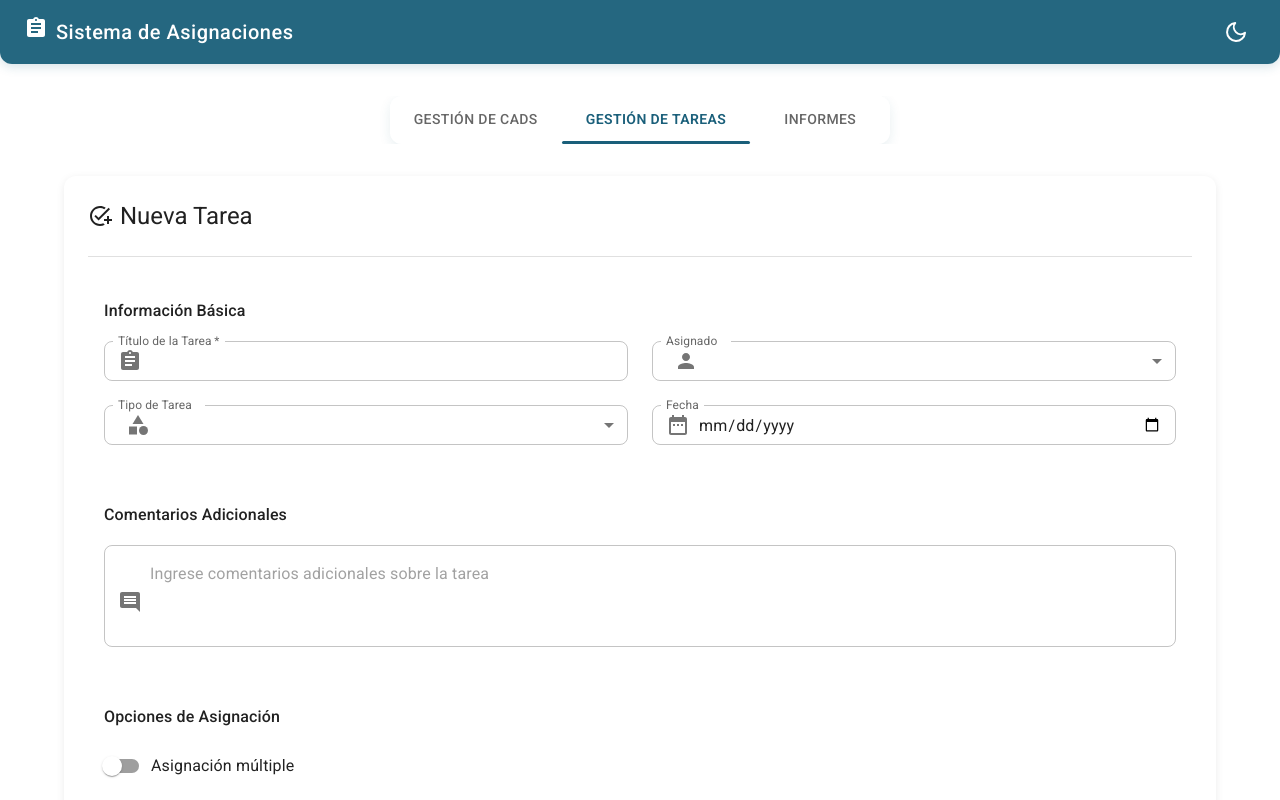
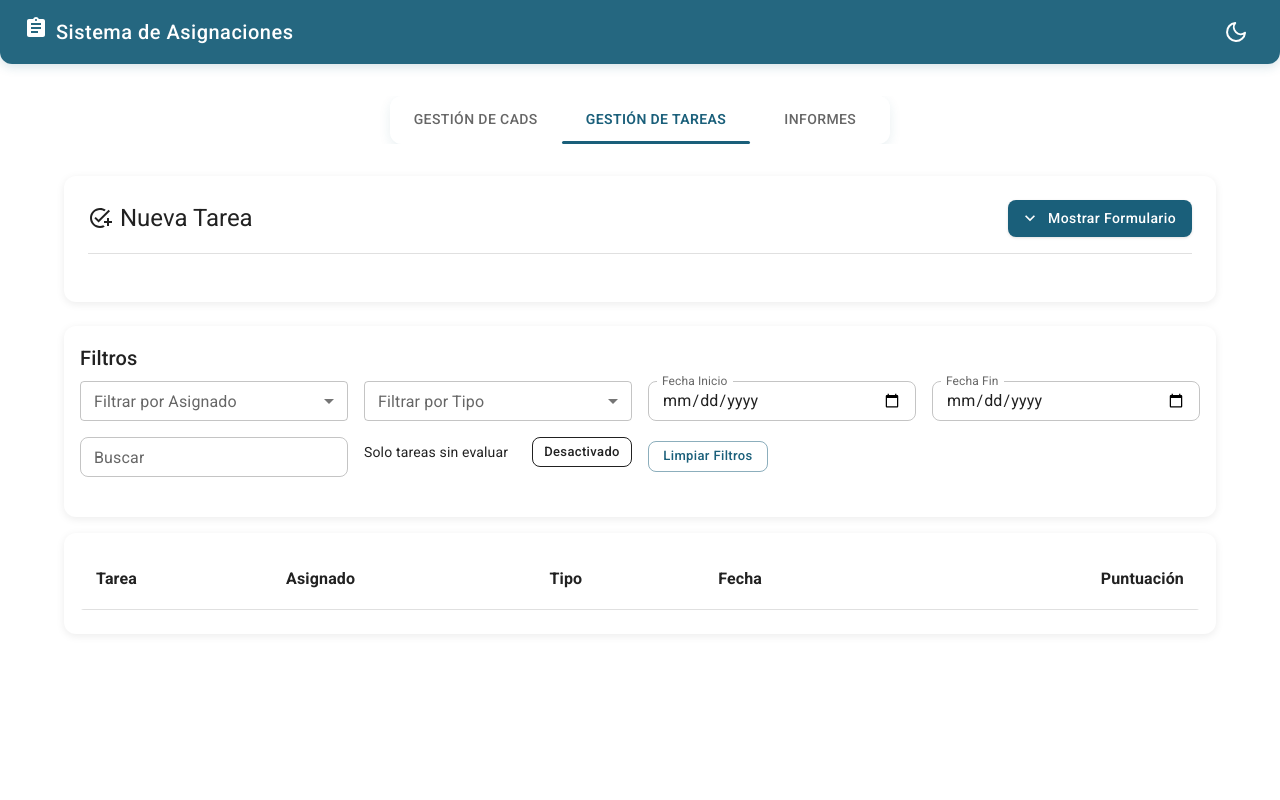
Before and after one commit to abrahamhobando/Incentivo, a React (Vite) app: page / in a window 1280 px wide. Both pictures are taken after a click on the tab "GESTIÓN DE TAREAS". Shown: the top 800 px of the page. Built offline with nearby package versions, Linux system fonts and the light colour scheme; what @react-pdf/renderer would draw is missing.

Commit message:
Update TaskForm.jsx

```diff
--- a/src/components/TaskForm.jsx
+++ b/src/components/TaskForm.jsx
@@ -22,6 +22,8 @@ import {
   Checkbox,
   OutlinedInput,
   ListItemText,
+  Collapse,
+  Fade,
 } from '@mui/material';
 import AssignmentIcon from '@mui/icons-material/Assignment';
 import InfoOutlinedIcon from '@mui/icons-material/InfoOutlined';
@@ -30,6 +32,8 @@ import PersonIcon from '@mui/icons-material/Person';
 import CategoryIcon from '@mui/icons-material/Category';
 import DateRangeIcon from '@mui/icons-material/DateRange';
 import CommentIcon from '@mui/icons-material/Comment';
+import KeyboardArrowDownIcon from '@mui/icons-material/KeyboardArrowDown';
+import KeyboardArrowUpIcon from '@mui/icons-material/KeyboardArrowUp';
 import { getEmployees, addTask } from '../utils/storage';
 import { ColorModeContext } from '../main';
 import { useTheme } from '@mui/material/styles';
@@ -37,6 +41,7 @@ import { useTheme } from '@mui/material/styles';
 const TaskForm = ({ employees, onTaskAdded }) => {
   const theme = useTheme();
   const { mode } = useContext(ColorModeContext);
+  const [formVisible, setFormVisible] = useState(false);
   const [multipleAssignment, setMultipleAssignment] = useState(false);
   const [selectedEmployees, setSelectedEmployees] = useState([]);
   const [taskData, setTaskData] = useState({
@@ -184,15 +189,40 @@ const TaskForm = ({ employees, onTaskAdded }) => {
     if (onTaskAdded) onTaskAdded();
   };
 
+  const toggleFormVisibility = () => {
+    setFormVisible(prev => !prev);
+  };
+
   return (
     <Card elevation={3} sx={{ borderRadius: '12px', overflow: 'visible' }}>
       <CardContent sx={{ p: 3 }}>
-        <Typography variant="h5" component="h2" gutterBottom sx={{ display: 'flex', alignItems: 'center', mb: 3 }}>
-          <AddTaskIcon sx={{ mr: 1 }} /> Nueva Tarea
-        </Typography>
+        <Box sx={{ display: 'flex', justifyContent: 'space-between', alignItems: 'center', mb: 2 }}>
+          <Typography variant="h5" component="h2" gutterBottom sx={{ display: 'flex', alignItems: 'center', mb: 0 }}>
+            <AddTaskIcon sx={{ mr: 1 }} /> Nueva Tarea
+          </Typography>
+          <Button
+            variant="contained"
+            color="primary"
+            onClick={toggleFormVisibility}
+            startIcon={formVisible ? <KeyboardArrowUpIcon /> : <KeyboardArrowDownIcon />}
+            sx={{
+              borderRadius: '8px',
+              fontWeight: 'medium',
+              transition: 'all 0.2s ease-in-out',
+              '&:hover': {
+                transform: 'translateY(-2px)',
+                boxShadow: 3
+              }
+            }}
+          >
+            {formVisible ? 'Ocultar Formulario' : 'Mostrar Formulario'}
+          </Button>
+        </Box>
         <Divider sx={{ mb: 3 }} />
 
-        <Box component="form" onSubmit={handleSubmit} sx={{ width: '100%' }}>
+        <Collapse in={formVisible} timeout="auto">
+          <Fade in={formVisible} timeout={600}>
+            <Box component="form" onSubmit={handleSubmit} sx={{ width: '100%' }}>
           <Paper elevation={0} sx={{ p: 2, mb: 3, bgcolor: 'background.paper', borderRadius: '8px' }}>
             <Typography variant="subtitle1" gutterBottom sx={{ fontWeight: 'medium', mb: 2 }}>
               Información Básica
@@ -491,7 +521,9 @@ const TaskForm = ({ employees, onTaskAdded }) => {
               Agregar Tarea{multipleAssignment && selectedEmployees.length > 0 ? `s (${selectedEmployees.length})` : ''}
             </Button>
           </Box>
-        </Box>
+          </Box>
+          </Fade>
+        </Collapse>
       </CardContent>
     </Card>
   );
```
